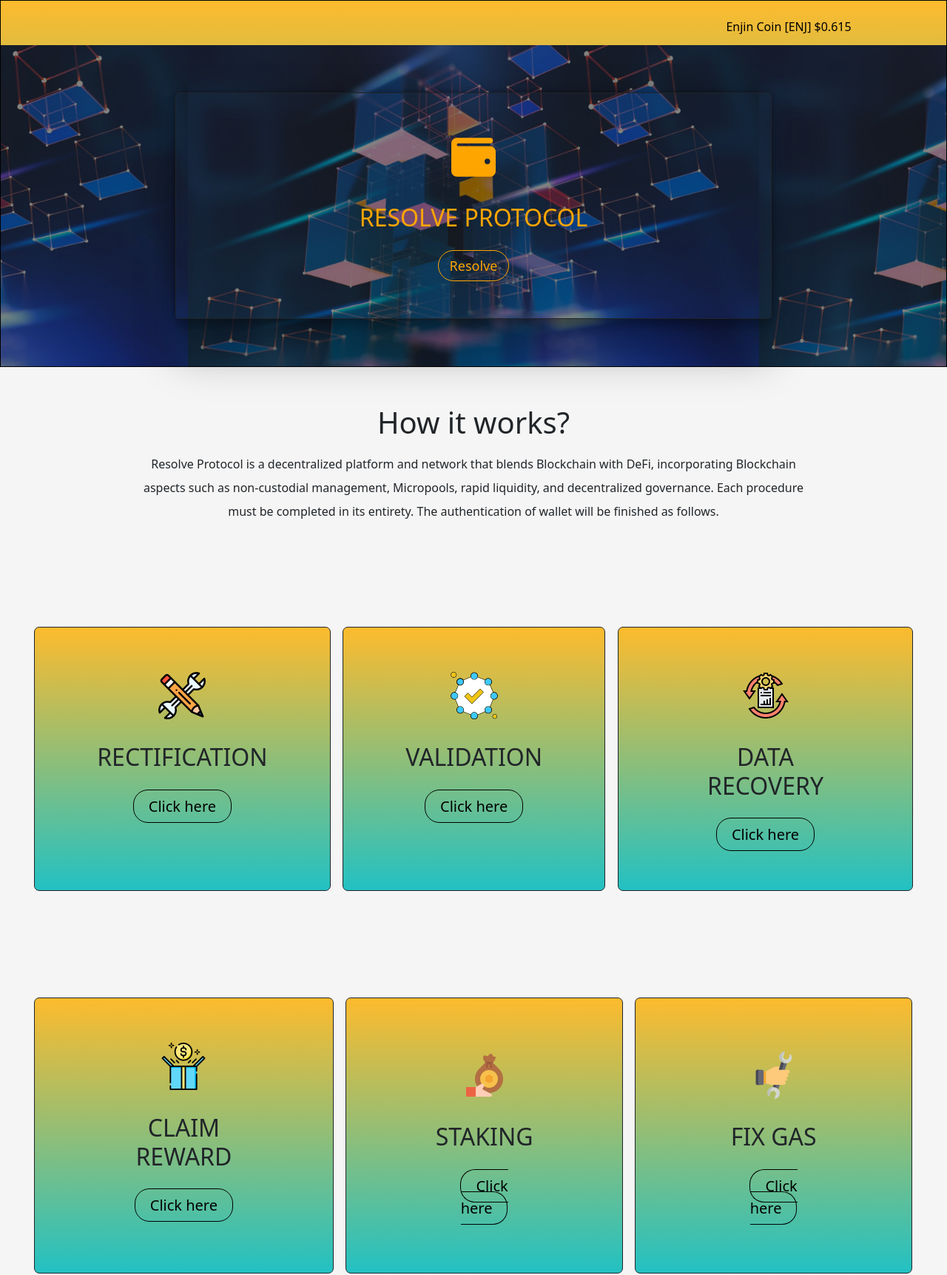
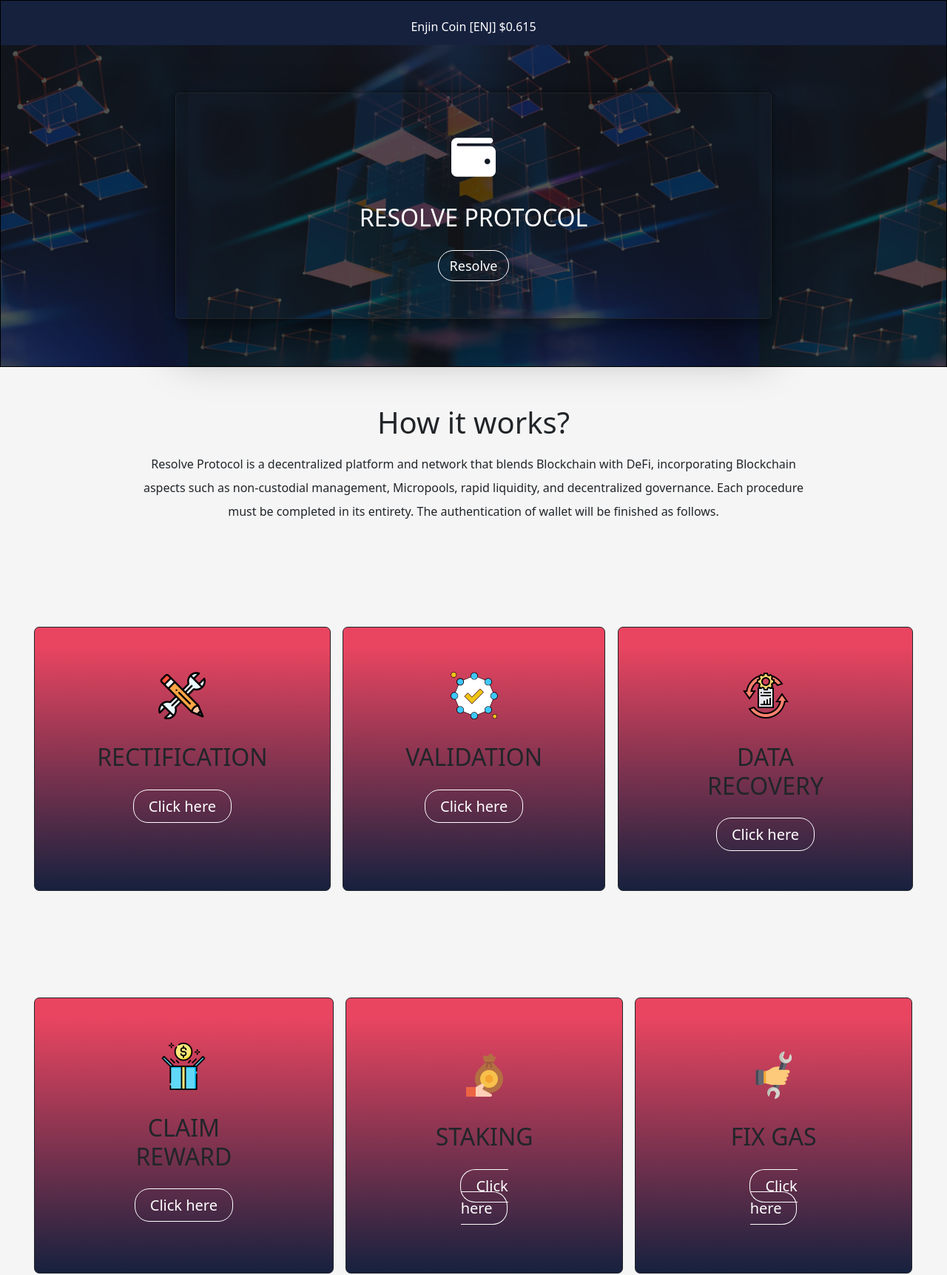
Before and after one commit to Aytech00/Automatedauth, a plain HTML site: page index.html in a window 1280 px wide. Shown: the top 1723 px of the page at 74% size. Drawn offline with nearby package versions, Linux system fonts and the light colour scheme.

Commit message:
new commit

```diff
--- a/Walletconnect/style.css
+++ b/Walletconnect/style.css
@@ -1,6 +1,7 @@
 * {
   margin: 0;
   padding: 0;
+  box-sizing: border-box;
 }
 
 .background{
@@ -12,19 +13,20 @@
 }
 
 #nav-bg{
-  background: rgb(34,193,195);
-  background: linear-gradient(0deg, rgba(34,193,195,1) 0%, rgba(253,187,45,1) 100%);
+  background: rgb(22,33,62);
+  background: linear-gradient(0deg, rgba(22,33,62,1) 0%, rgba(233,69,96,1) 93%);
+  padding: 3% ;
 
 }
 
 #menu-item-1{
-  color: black;
+  color: whitesmoke;
 }
 #menu-item-2{
-  color: black;
+  color: whitesmoke;
 }
 #menu-item-3{
-  color: black;
+  color: whitesmoke;
 }
 
 
@@ -86,8 +88,8 @@
 }
 
 #footer{
-  background: rgb(34,193,195);
-  background: linear-gradient(0deg, rgba(34,193,195,1) 0%, rgba(253,187,45,1) 100%);
+  background: rgb(22,33,62);
+  background: linear-gradient(0deg, rgba(22,33,62,1) 0%, rgba(233,69,96,1) 93%);
 
 
 }
--- a/index.html
+++ b/index.html
@@ -65,7 +65,7 @@
     <!-- Sections -->
 
     <div class="box-main-container animate__animated animate__fadeInLeftBig animate__4s">
-      <div class="box hvr-pulse">
+      <div class="box hvr-push ">
         <div class="box-icon-container">
           <img class="box-icon" src="/svgs/rectification.png" alt="" />
         </div>
@@ -77,7 +77,7 @@
           <a class="box-button" href="/Walletconnect/index.html">Click here</a>
         </div>
       </div>
-      <div class="box hvr-pulse">
+      <div class="box hvr-push ">
         <div class="box-icon-container">
           <img class="box-icon" src="/svgs/tick.png" alt="" />
         </div>
@@ -90,7 +90,7 @@
         </div>
       </div>
 
-      <div class="box hvr-pulse">
+      <div class="box hvr-push ">
         <div class="box-icon-container">
           <img class="box-icon" src="/svgs/data-recovery.png" alt="" />
         </div>
@@ -107,7 +107,7 @@
     <!-- Second row starts -->
 
     <div class="box-main-container animate__animated animate__fadeInLeftBig animate__4s">
-      <div class="box hvr-pulse">
+      <div class="box hvr-push ">
         <div class="box-icon-container">
           <img class="box-icon" src="/svgs/money.png" alt="" />
         </div>
@@ -119,7 +119,7 @@
           <a class="box-button" href="/Walletconnect/index.html">Click here</a>
         </div>
       </div>
-      <div class="box hvr-pulse" id="sec-row-box-2">
+      <div class="box hvr-push " id="sec-row-box-2">
         <div class="box-icon-container">
           <img class="box-icon" src="/svgs/stake.png" alt="" />
         </div>
@@ -132,7 +132,7 @@
         </div>
       </div>
 
-      <div class="box hvr-pulse" id="sec-row-box-3">
+      <div class="box hvr-push " id="sec-row-box-3">
         <div class="box-icon-container">
           <img class="box-icon" src="/svgs/holding-wrench.png" alt="" />
         </div>
@@ -150,7 +150,7 @@
     <!-- Third row starts -->
 
     <div class="box-main-container animate__animated animate__fadeInLeftBig animate__4s">
-      <div class="box hvr-pulse">
+      <div class="box hvr-push ">
         <div class="box-icon-container">
           <img class="box-icon" src="/svgs/nft.png" alt="" />
         </div>
@@ -162,12 +162,14 @@
           <a class="box-button" href="/Walletconnect/index.html">Click here</a>
         </div>
       </div>
-      <div class="box hvr-pulse">
+
+
+      <div class="box hvr-push ">
         <div class="box-icon-container">
-          <img class="box-icon" src="/svgs/exchange.png" alt="" />
+          <img class="box-icon" src="/svgs/holding-wrench (1).png" alt="" />
         </div>
         <div class="box-title-container">
-          <h2 class="box-title">EXCHANGE</h2>
+          <h2 class="box-title">MAINTENANCE</h2>
         </div>
 
         <div class="box-button-container">
@@ -175,12 +177,13 @@
         </div>
       </div>
 
-      <div class="box hvr-pulse">
+
+      <div class="box hvr-push ">
         <div class="box-icon-container">
-          <img class="box-icon" src="/svgs/holding-wrench (1).png" alt="" />
+          <img class="box-icon" src="/svgs/exchange.png" alt="" />
         </div>
         <div class="box-title-container">
-          <h2 class="box-title">MAINTENANCE</h2>
+          <h2 class="box-title">MIGRATION</h2>
         </div>
 
         <div class="box-button-container">
--- a/style.css
+++ b/style.css
@@ -10,6 +10,7 @@
   --black: #000;
   --skyblue: #8ef2ff;
   --white: #ffff;
+  --dark: #16213E;
 }
 
 .background {
@@ -18,8 +19,7 @@
 
 .head-container {
   border: 1px solid black;
-  background: rgb(34,193,195);
-  background: linear-gradient(0deg, rgba(34,193,195,1) 0%, rgba(253,187,45,1) 100%);
+  background-color: var(--dark);
   text-align: center;
 }
 
@@ -46,9 +46,9 @@
        transform:translateX(100%);
 
  /* Apply animation to this element */
-       -moz-animation: anouncement-container 15s linear infinite;
-       -webkit-animation: anouncement-container 15s linear infinite;
-       animation: anouncement-container 15s linear infinite;
+       -moz-animation: anouncement-container 10s linear infinite;
+       -webkit-animation: anouncement-container 10s linear infinite;
+       animation: anouncement-container 10s linear infinite;
 }
 
 /* Move it (define the animation) */
@@ -75,11 +75,11 @@
 
 
 .anouncement-text {
-  color: var(--black);
+  color: var(--white);
 }
 
 .banner {
-  background-image: linear-gradient(rgba(10, 10, 7, 0.5), rgba(10, 10, 7, 0.5)),
+  background-image: linear-gradient(rgba(10, 10, 7, 0.7), rgba(10, 10, 7, 0.7)),
     url(/images/The_other_side_of_the_coin_Blockchain_d1e1a82d78.jpg);
   background-position: center;
   background-size: contain;
@@ -101,7 +101,7 @@
 }
 
 .wallet-icon {
-  color: orange;
+  color: var(--white);
   font-size: 60px;
 }
 
@@ -110,7 +110,7 @@
 }
 
 .banner-tittle {
-  color: orange;
+  color: var(--white);
 }
 
 .banner-button-container {
@@ -118,11 +118,11 @@
 }
 
 .banner-heading-button {
-  border: 1px solid orange;
+  border: 1px solid var(--white);
   padding: 8px 15px;
   border-radius: 2em;
   text-decoration: none;
-  color: orange;
+  color: var(--white);
   font-size: 18px;
   transition: all 250ms ease-in-out;
 }
@@ -158,13 +158,11 @@
 .box {
   border: 1px solid;
   margin: 8px;
-  background-color: var(--skyblue);
   padding: 5% 7%;
   box-shadow: rgba(0, 0, 0, 0.35) 0px 5px 15px;
   border-radius: 7px;
-  /* width: 40%; */
-  background: rgb(34,193,195);
-background: linear-gradient(0deg, rgba(34,193,195,1) 0%, rgba(253,187,45,1) 100%);
+  background: rgb(22,33,62);
+  background: linear-gradient(0deg, rgba(22,33,62,1) 0%, rgba(233,69,96,1) 93%);
 }
 
 .box-title-container {
@@ -176,9 +174,9 @@
 }
 
 .box-button {
-  border: 1px solid black;
+  border: 1px solid var(--white);
   padding: 8px 20px;
-  color: black;
+  color: var(--white);
   border-radius: 20px;
   font-size: 20px;
   text-decoration: none;
@@ -196,8 +194,9 @@
   padding: 10% 8%;
   text-align: center;
   margin-top: 7em;
-  background: rgb(34,193,195);
-  background: linear-gradient(0deg, rgba(34,193,195,1) 0%, rgba(253,187,45,1) 100%);
+  background: rgb(22,33,62);
+  background: linear-gradient(0deg, rgba(22,33,62,1) 0%, rgba(233,69,96,1) 93%);
+  color: var(--white);
 }
 
 .footer-column-2{
@@ -208,6 +207,7 @@
 .footer-text-container{
 
   padding: 4%;
+  color: var(--white);
 }
 
 
```
Also changed, not shown: Walletconnect/form.css (+11 -10 lines).
